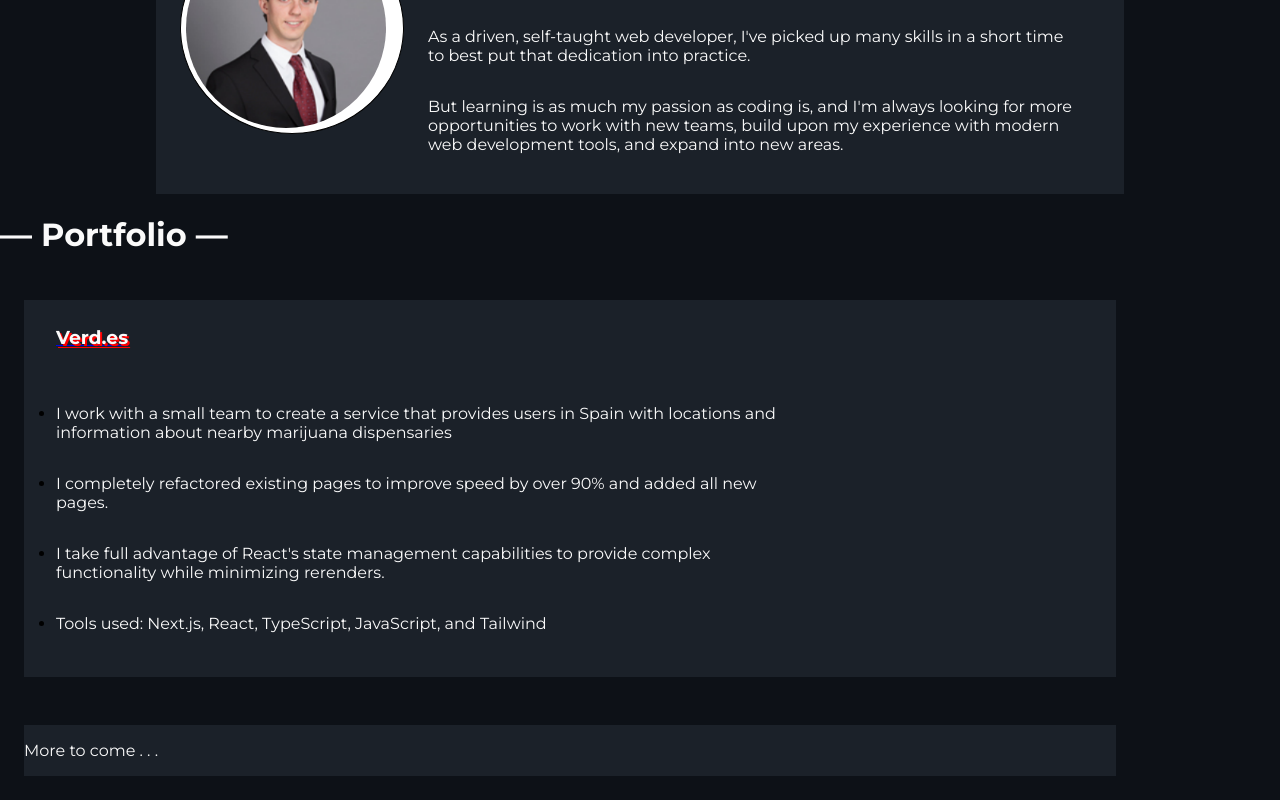
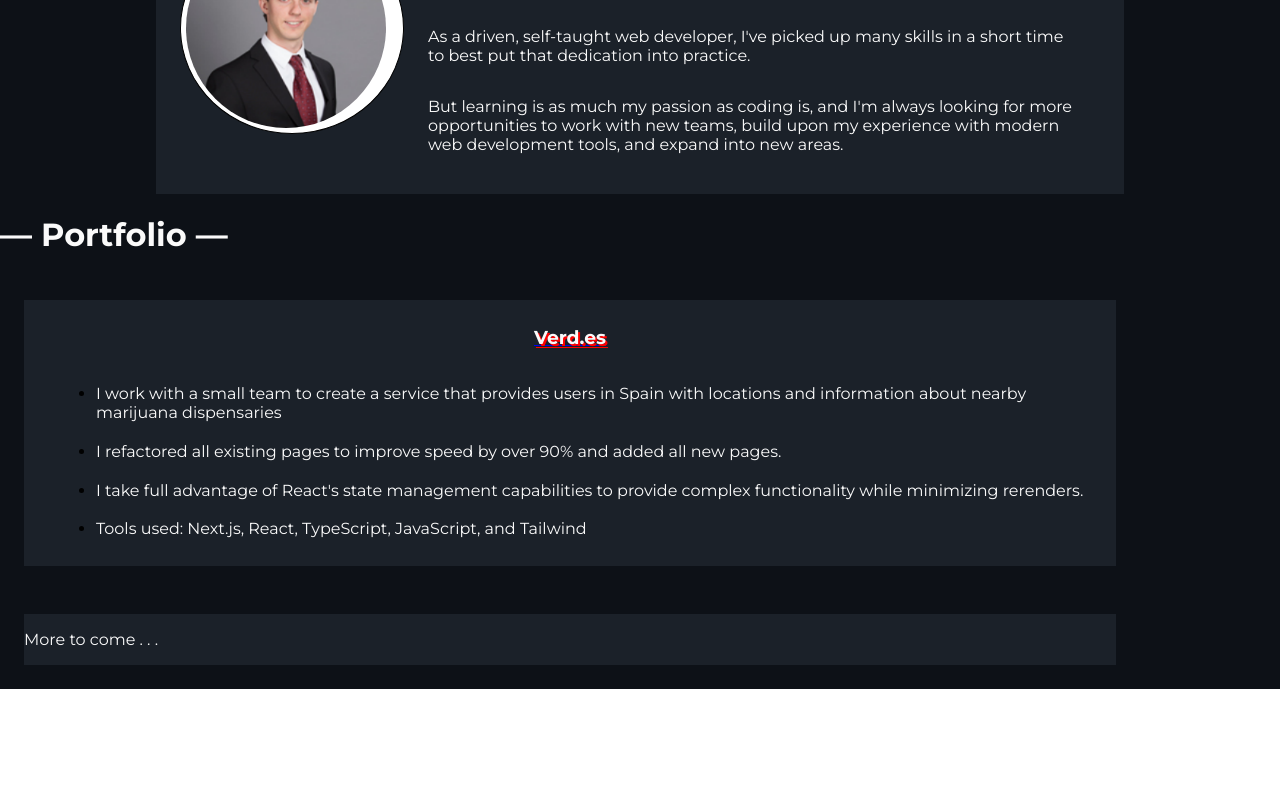
Before and after one commit to dslovinsky/danielslovinsky.com, a Next.js app: page / in a window 1280 px wide. Shown: the part 984-1784 px from the top of the page. After the commit the page ends 1673 px from the top, so only its background shows below. Built offline with nearby package versions, Linux system fonts and the light colour scheme.

Commit message:
Adds additional styling

```diff
--- a/components/Content/Portfolio.tsx
+++ b/components/Content/Portfolio.tsx
@@ -23,11 +23,13 @@ export default function Portfolio({...props}): ReactElement {
           </Link>
         </div>
         <div className={styles.paragraphs}>
-          <Link href="https://verd.es/">
-            <a>
-              <h3 className="text-4xl font-bold underline">Verd.es</h3>
-            </a>
-          </Link>
+          <div>
+            <Link href="https://verd.es/">
+              <a>
+                <h3 className="text-4xl font-bold underline">Verd.es</h3>
+              </a>
+            </Link>
+          </div>
           <ul>
             <li>
               <p>
@@ -38,8 +40,8 @@ export default function Portfolio({...props}): ReactElement {
             </li>
             <li>
               <p>
-                I completely refactored existing pages to improve speed by over
-                90% and added all new pages.
+                I refactored all existing pages to improve speed by over 90% and
+                added all new pages.
               </p>
             </li>
             <li>
@@ -57,7 +59,7 @@ export default function Portfolio({...props}): ReactElement {
           </ul>
         </div>
       </div>
-      <div className={`${styles.card} justify-center p-6`}>
+      <div className={`${styles.card} flex justify-center p-6`}>
         <p>More to come . . .</p>
       </div>
     </div>
--- a/components/Content/Title.tsx
+++ b/components/Content/Title.tsx
@@ -19,14 +19,14 @@ export default function Title() {
               onComplete={() => typedRef.current.start()}
               showCursor={false}
               strings={['Daniel']}
-              typeSpeed={100}
+              typeSpeed={130}
             />
             <Typed
               showCursor={false}
               stopped
               strings={['Slovinsky']}
               typedRef={(ref: unknown) => (typedRef.current = ref)}
-              typeSpeed={100}
+              typeSpeed={130}
             />
           </div>
         </div>
--- a/components/Navs/ScrollAnchor.tsx
+++ b/components/Navs/ScrollAnchor.tsx
@@ -2,7 +2,7 @@ import {Link as AnchorLink} from 'react-scroll';
 
 import styles from 'styles/components/scrollanchor.module.scss';
 
-const sections = ['Home', 'About', 'Portfolio', 'Skills', 'Other Work', 'Contact'];
+const sections = ['Home', 'About', 'Portfolio', 'Skills', 'Contact'];
 
 export default function Anchor() {
   return (
--- a/styles/components/portfolio.module.scss
+++ b/styles/components/portfolio.module.scss
@@ -5,36 +5,35 @@
   flex-direction: column;
 
   .card {
-    display: flex;
     background-color: colors.$black-pearl-lite;
     margin: 24px calc(5% + 100px) 24px 24px;
 
     .site_image {
-      clip-path: polygon(0% 0%,100% 0%,65% 100%,0% 100%);
+      float: left;
+      clip-path: polygon(0% 0%, 95% 0%, 65% 100%, 0% 100%);
+      shape-outside: polygon(0% 0%, 100% 0%, 70% 100%, 0% 100%);
     }
 
     .paragraphs {
       padding: 8px 32px;
-      width: 66%;
-      display: flex;
-      flex-direction: column;
-      align-items: flex-start;
 
-      h3 {
-        text-shadow: 2px 2px red;
+      > div {
+        display: flex;
+        justify-content: center;
 
-        &:hover, &:active {
-          color: red;
-          text-shadow: 2px 2px colors.$white-smoke;
+        h3 {
+          text-shadow: 2px 2px red;
+
+          &:hover,
+          &:active {
+            color: red;
+            text-shadow: 2px 2px colors.$white-smoke;
+          }
         }
       }
 
-      ul {
-        display: flex;
-        flex-direction: column;
-        justify-content: space-between;
-        height: 100%;
-        padding: 4px 0;
+      li {
+        margin: 1% 0 2% 0;
       }
     }
   }
--- a/styles/components/scrollanchor.module.scss
+++ b/styles/components/scrollanchor.module.scss
@@ -2,7 +2,7 @@
 
 .anchor {
   position: fixed;
-  top: 35vh;
+  top: 14vh;
   right: 4%;
   width: 100px;
 
```
